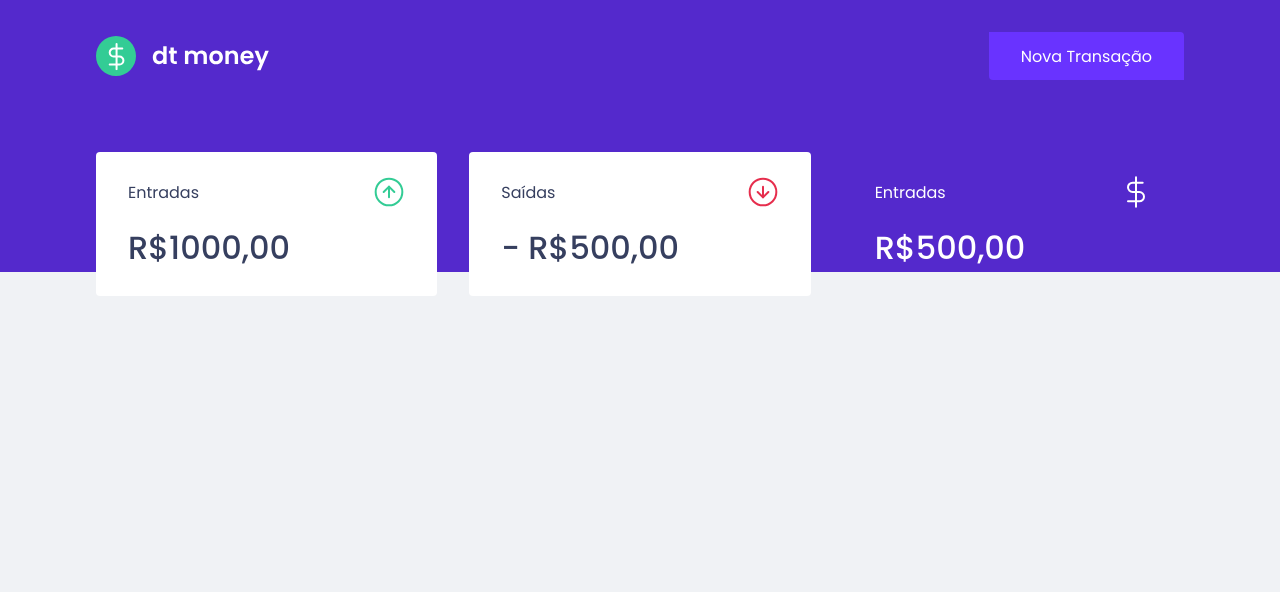
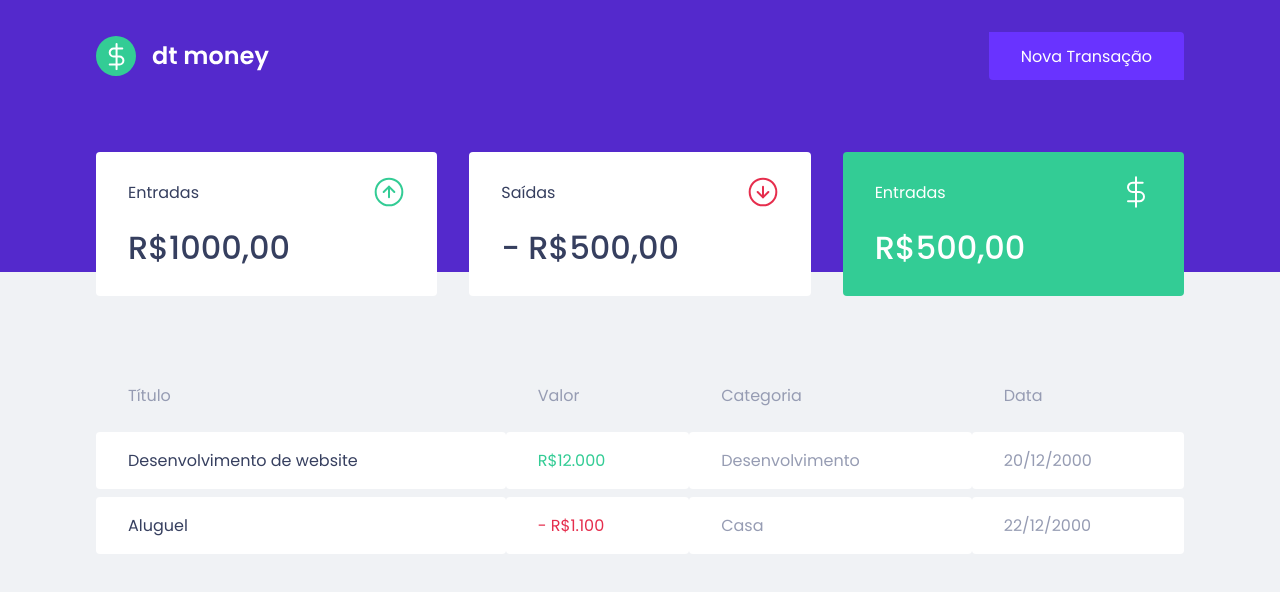
Before and after one commit to lucasvaaa/dtmoney, a React (Create React App) app: page / in a window 1280 px wide. Shown: the top 592 px of the page. Built offline with nearby package versions, Linux system fonts and the light colour scheme.

Commit message:
Finalização da TransactionTable

```diff
--- a/src/components/Dashboard/index.tsx
+++ b/src/components/Dashboard/index.tsx
@@ -1,11 +1,13 @@
 import { Container } from "./styles";
 import { Summary } from "../Summary";
+import { TransactionsTable } from "../TransactionsTable";
 
 
 export function Dashboard () {
     return (
         <Container>
             <Summary/>
+            <TransactionsTable/>
         </Container>
     )
 };
--- /dev/null
+++ b/src/components/TransactionsTable/index.tsx
@@ -0,0 +1,35 @@
+import { Container } from "./styles";
+
+export function TransactionsTable () {
+    return (
+        <Container>
+            <table>
+                <thead>
+                    <tr>
+                        <th>Título</th>
+                        <th>Valor</th>
+                        <th>Categoria</th>
+                        <th>Data</th>
+                    </tr>
+                </thead>
+                <tbody>
+                    <tr>
+                        <td >Desenvolvimento de website</td>
+                        <td className="deposit">R$12.000</td>
+                        <td>Desenvolvimento</td>
+                        <td>20/12/2000</td>
+                    </tr>
+
+                    <tr>
+                        <td >Aluguel</td>
+                        <td className="withdraw">- R$1.100</td>
+                        <td>Casa</td>
+                        <td>22/12/2000</td>
+                    </tr>
+
+
+                </tbody>
+            </table>
+        </Container>
+    )
+}
--- /dev/null
+++ b/src/components/TransactionsTable/styles.ts
@@ -0,0 +1,41 @@
+import styled from "styled-components";
+
+export const Container = styled.div`
+    margin-top: 4rem;
+    table {
+        width: 100%;
+        border-spacing: 0 0.5rem;
+
+        th {
+            color: var(--text-body);
+            font-weight: 400;
+            padding: 1rem 2rem;
+            text-align: left;
+            line-height: 1.5rem;
+
+        }
+
+        td {
+            padding:1rem 2rem ;
+            border: 0;
+            background: var(--shape);
+            color: var(--text-body);
+
+            border-radius: 0.25rem;
+
+            &:first-child {
+                color: var(--text-title);
+            }
+
+
+            &.deposit {
+                color: var(--green);
+            }
+
+            &.withdraw {
+                color: var(--red);
+            }
+        }
+
+    }
+`;
--- a/src/styles/global.ts
+++ b/src/styles/global.ts
@@ -6,7 +6,7 @@
         --background:#f0f2f5;
         --red: #e52e4d;
         --blue: #5429cc;
-        --gren: #33cc95;
+        --green: #33cc95;
 
         --blue-light: #6933ff;
 
```
